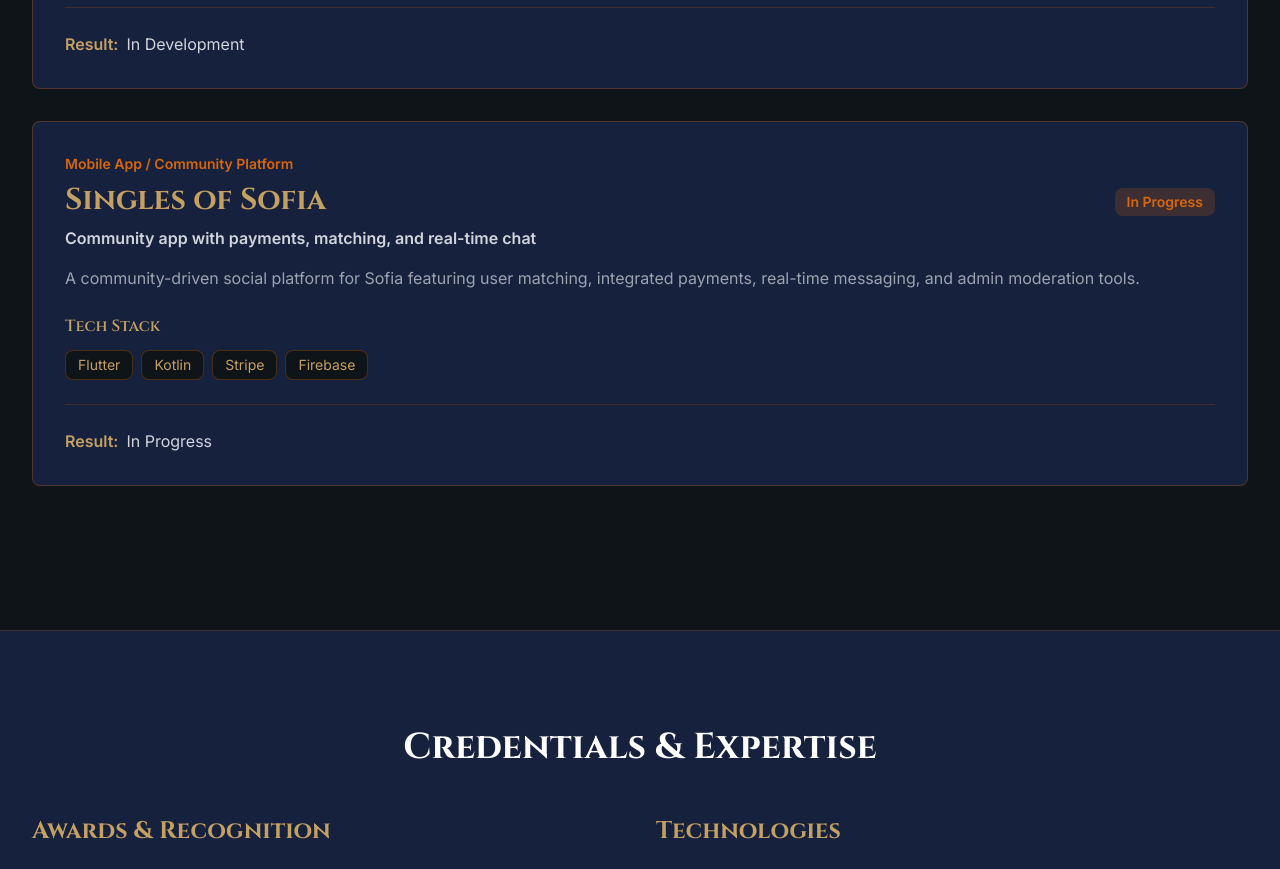
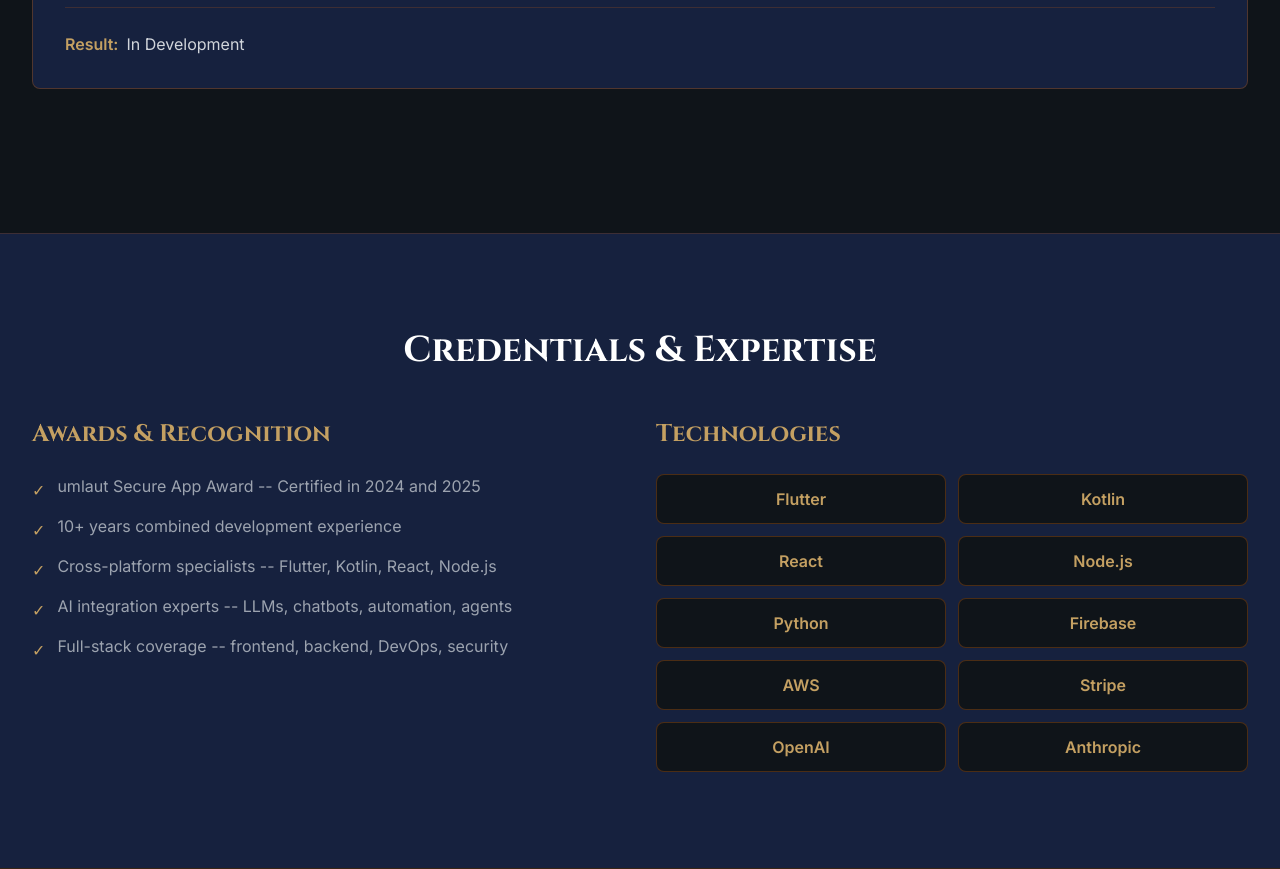
Before and after one commit to itsvetkov1/forgingapps-website, a Next.js app: page /portfolio in a window 1280 px wide. Shown: the part 1600-2469 px from the top of the page. Built offline with nearby package versions, Linux system fonts and the light colour scheme.

Commit message:
Remove unapproved portfolio project

```diff
--- a/app/portfolio/page.tsx
+++ b/app/portfolio/page.tsx
@@ -41,15 +41,6 @@
       tech: ['Flutter', 'React', 'Node.js'],
       result: 'In Development',
       status: 'In Development',
-    },
-    {
-      name: 'Singles of Sofia',
-      category: 'Mobile App / Community Platform',
-      tagline: 'Community app with payments, matching, and real-time chat',
-      description: 'A community-driven social platform for Sofia featuring user matching, integrated payments, real-time messaging, and admin moderation tools.',
-      tech: ['Flutter', 'Kotlin', 'Stripe', 'Firebase'],
-      result: 'In Progress',
-      status: 'In Progress',
     },
   ]
 
```
